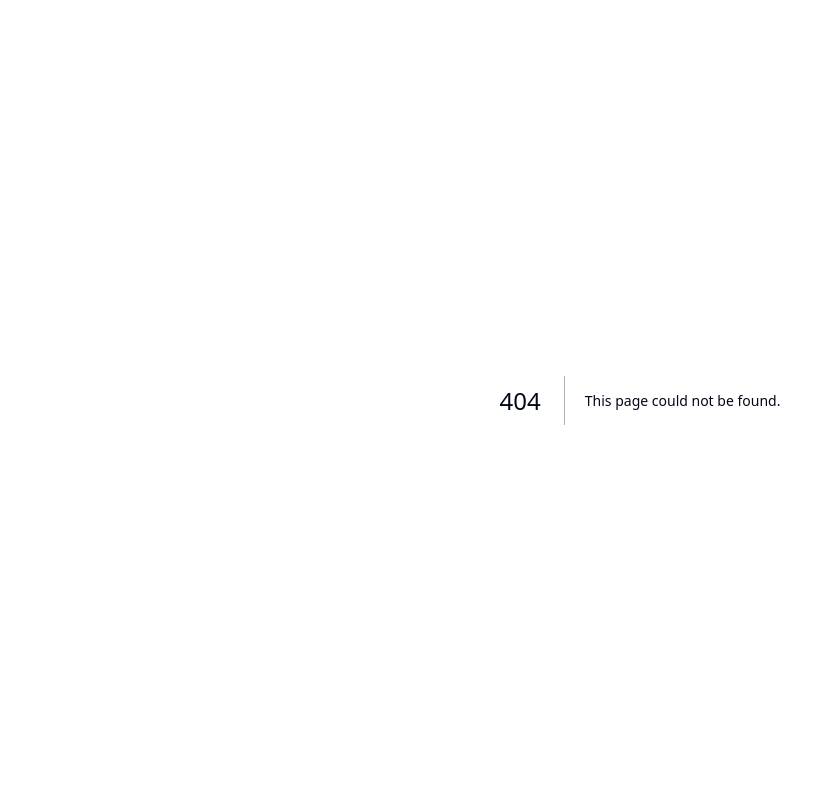
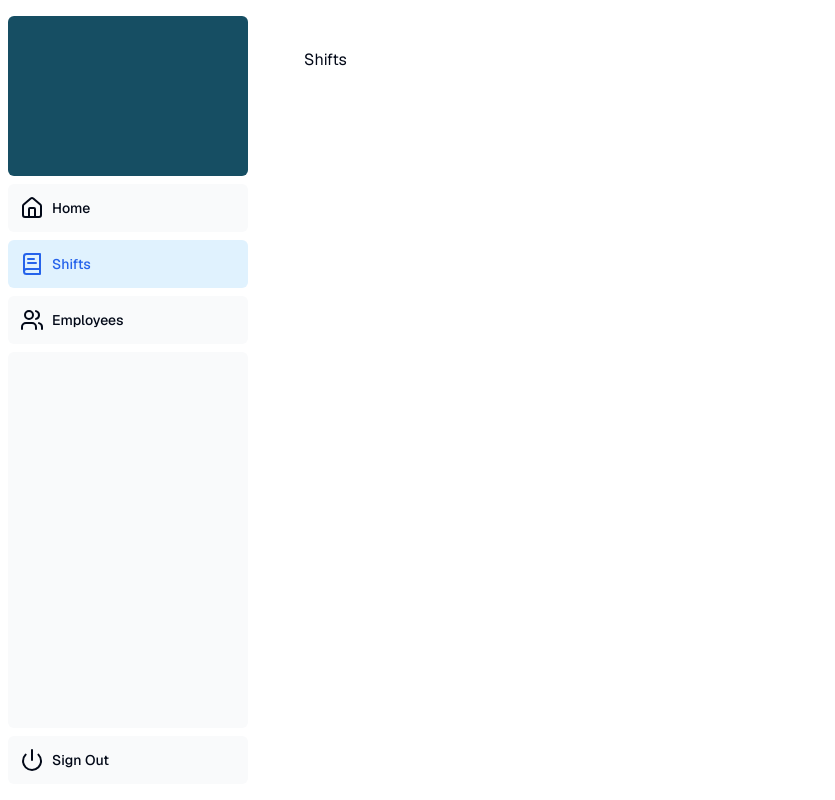
Before and after one commit to ericli18/hqs-app, a Next.js app: page /dashboard/shifts in a window 1280 px wide. Before the commit this address had no page. Shown: the whole page, without its empty margins (0-835 px from the left). Built offline with nearby package versions, Linux system fonts and the light colour scheme.

Commit message:
Add navigation

```diff
--- /dev/null
+++ b/app/dashboard/employees/page.tsx
@@ -0,0 +1,4 @@
+export default function Page()
+{
+    return <p>Employees</p>
+}
--- a/app/dashboard/layout.tsx
+++ b/app/dashboard/layout.tsx
@@ -1,11 +1,11 @@
-// import SideNav from '@/app/ui/dashboard/sidenav';
+import SideNav from './sidenav';
 
 export default function Layout({ children }: { children: React.ReactNode }) {
   return (
     <div className="flex h-screen flex-col md:flex-row md:overflow-hidden">
       <div className="w-full flex-none md:w-64">
-        {/* <SideNav /> */}
-        Hello
+        <SideNav />
+        Hello world this is the dashbaord
       </div>
       <div className="flex-grow p-6 md:overflow-y-auto md:p-12">{children}</div>
     </div>
--- /dev/null
+++ b/app/dashboard/nav-links.tsx
@@ -0,0 +1,46 @@
+'use client';
+
+import {
+    Users,
+    HomeIcon,
+    BookText,
+} from 'lucide-react';
+import Link from 'next/link';
+import { usePathname } from 'next/navigation';
+import clsx from 'clsx';
+
+const links = [
+    { name: 'Home', href: '/dashboard', icon: HomeIcon },
+    {
+        name: 'Shifts',
+        href: '/dashboard/shifts',
+        icon: BookText,
+    },
+    { name: 'Employees', href: '/dashboard/employees', icon: Users },
+];
+
+export default function NavLinks() {
+    const pathname = usePathname();
+    return (
+        <>
+            {links.map((link) => {
+                const LinkIcon = link.icon;
+                return (
+                    <Link
+                        key={link.name}
+                        href={link.href}
+                        className={clsx(
+                            'flex h-[48px] grow items-center justify-center gap-2 rounded-md bg-gray-50 p-3 text-sm font-medium hover:bg-sky-100 hover:text-blue-600 md:flex-none md:justify-start md:p-2 md:px-3',
+                            {
+                                'bg-sky-100 text-blue-600': pathname === link.href,
+                            },
+                        )}
+                    >
+                        <LinkIcon className="w-6" />
+                        <p className="hidden md:block">{link.name}</p>
+                    </Link>
+                );
+            })}
+        </>
+    );
+}
--- /dev/null
+++ b/app/dashboard/shifts/page.tsx
@@ -0,0 +1,4 @@
+export default function Page()
+{
+    return <p>Shifts</p>
+}
--- /dev/null
+++ b/app/dashboard/sidenav.tsx
@@ -0,0 +1,28 @@
+import Link from 'next/link';
+import NavLinks from './nav-links';
+import { PowerIcon } from 'lucide-react';
+
+export default function SideNav() {
+  return (
+    <div className="flex h-full flex-col px-3 py-4 md:px-2">
+      <Link
+        className="mb-2 flex h-20 items-end justify-start rounded-md bg-cyan-900 p-4 md:h-40"
+        href="/"
+      >
+        <div className="w-32 text-white md:w-40">
+
+        </div>
+      </Link>
+      <div className="flex grow flex-row justify-between space-x-2 md:flex-col md:space-x-0 md:space-y-2">
+        <NavLinks />
+        <div className="hidden h-auto w-full grow rounded-md bg-gray-50 md:block"></div>
+        <form>
+          <button className="flex h-[48px] w-full grow items-center justify-center gap-2 rounded-md bg-gray-50 p-3 text-sm font-medium hover:bg-sky-100 hover:text-blue-600 md:flex-none md:justify-start md:p-2 md:px-3">
+            <PowerIcon className="w-6" />
+            <div className="hidden md:block">Sign Out</div>
+          </button>
+        </form>
+      </div>
+    </div>
+  );
+}
--- a/app/page.tsx
+++ b/app/page.tsx
@@ -5,7 +5,7 @@ import Image from 'next/image'
 export default function Page() {
   return (
     <main className="flex min-h-screen flex-col p-6">
-      <div className="flex h-20 shrink-0 items-end rounded-lg bg-blue-500 p-4 md:h-52">
+      <div className="flex h-20 shrink-0 items-end rounded-lg bg-cyan-900 p-4 md:h-52">
 
       </div>
       <div className="mt-4 flex grow flex-col gap-4 md:flex-row">
@@ -20,7 +20,7 @@ export default function Page() {
           </p>
           <Link
             href="/login"
-            className="flex items-center gap-5 self-start rounded-lg bg-blue-500 px-6 py-3 text-sm font-medium text-white transition-colors hover:bg-blue-400 md:text-base"
+            className="flex items-center gap-5 self-start rounded-lg bg-cyan-900 px-6 py-3 text-sm font-medium text-white transition-colors hover:bg-blue-400 md:text-base"
           >
             <span>Log in</span> <ArrowRightIcon className="w-5 md:w-6" />
           </Link>
```
